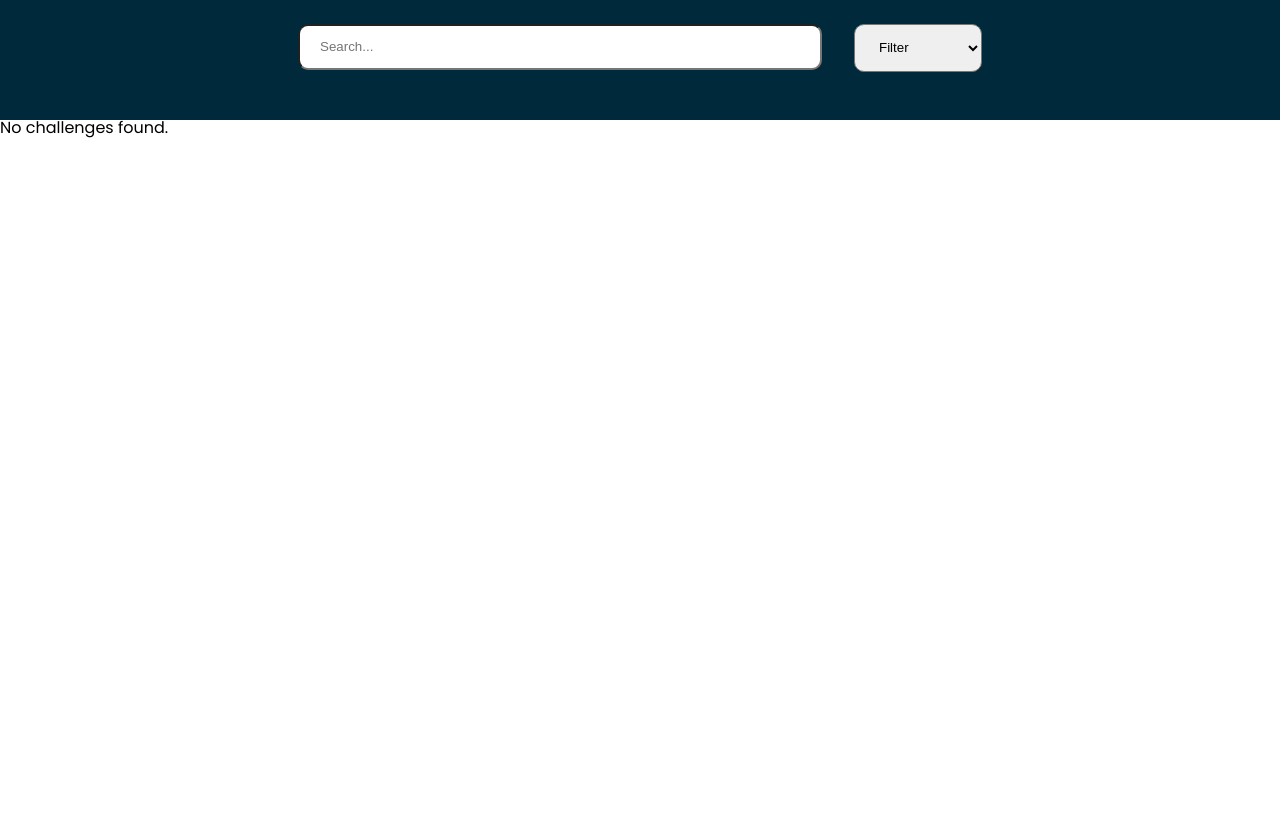
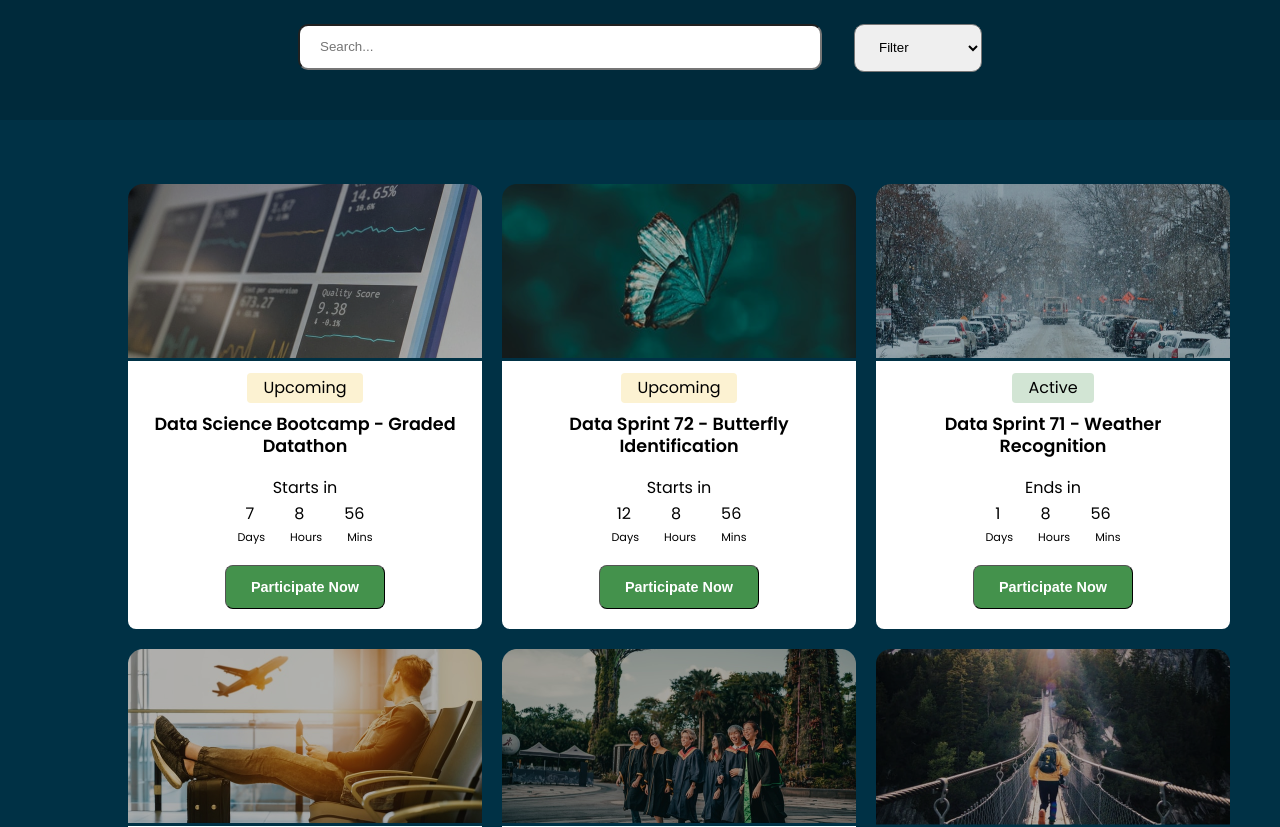
Before and after one commit to hayat118/-hackathon-app, a React (Create React App) app: page / in a window 1280 px wide. Shown: the part 1600-2427 px from the top of the page. Before the commit the page ends 1739 px from the top, so only its background shows below. Built offline with nearby package versions, Linux system fonts and the light colour scheme.

Commit message:
Fix: At initial load the challenge are not being displayed

```diff
--- a/src/Components/Explore.jsx
+++ b/src/Components/Explore.jsx
@@ -2,6 +2,8 @@ import React, { useState } from "react";
 import Search from "./Search";
 import Filter from "./Filter";
 import { useNavigate } from "react-router-dom";
+
+import ChallengeData from "../data/challenges.json";
 
 const calculateTimeLeft = (startDate) => {
   const now = new Date();
@@ -22,7 +24,7 @@ const Explore = () => {
   const challengeData = localStorage.getItem("challenge");
 
   const [challenges, setChallenges] = useState(
-    JSON.parse(challengeData || "[]")
+    challengeData ? JSON.parse(challengeData || "[]") : ChallengeData
   );
   const [searchTerm, setSearchTerm] = useState("");
   const [filters, setFilters] = useState({ status: "all", level: "all" });
```
